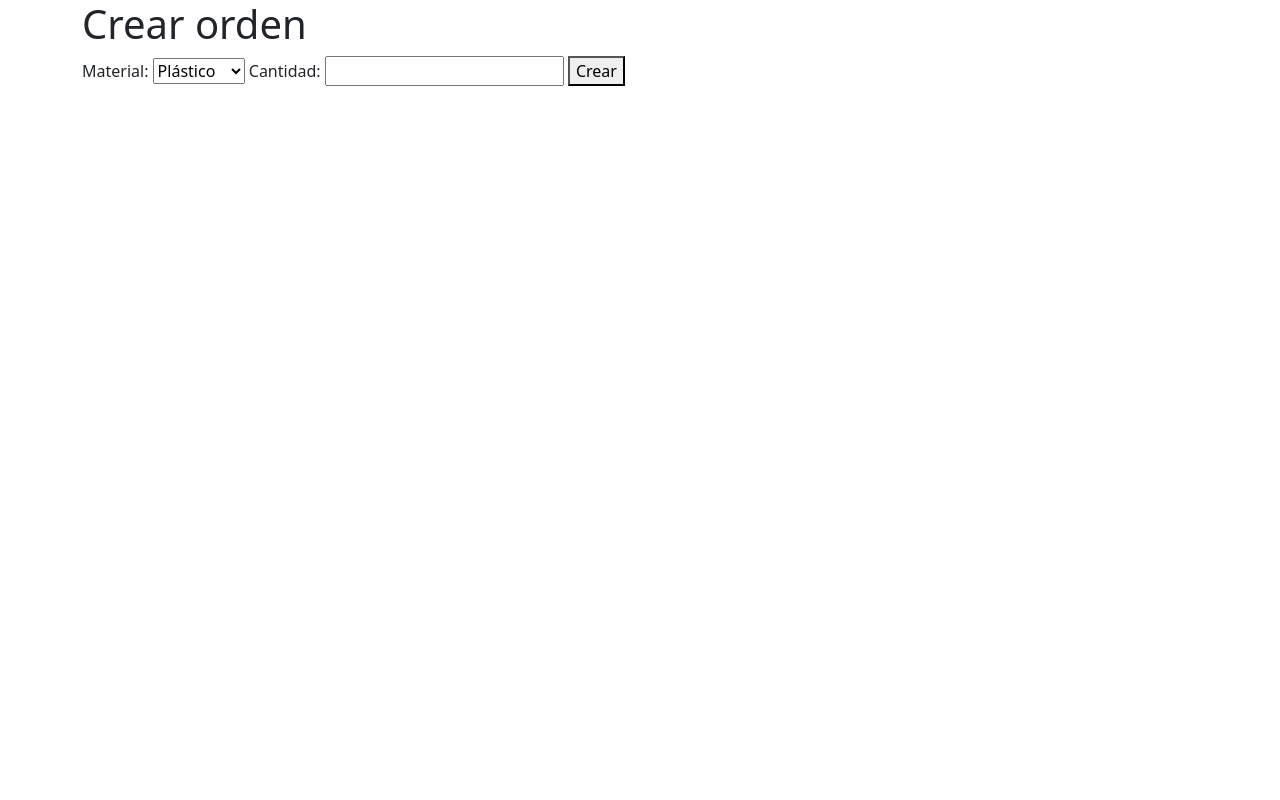
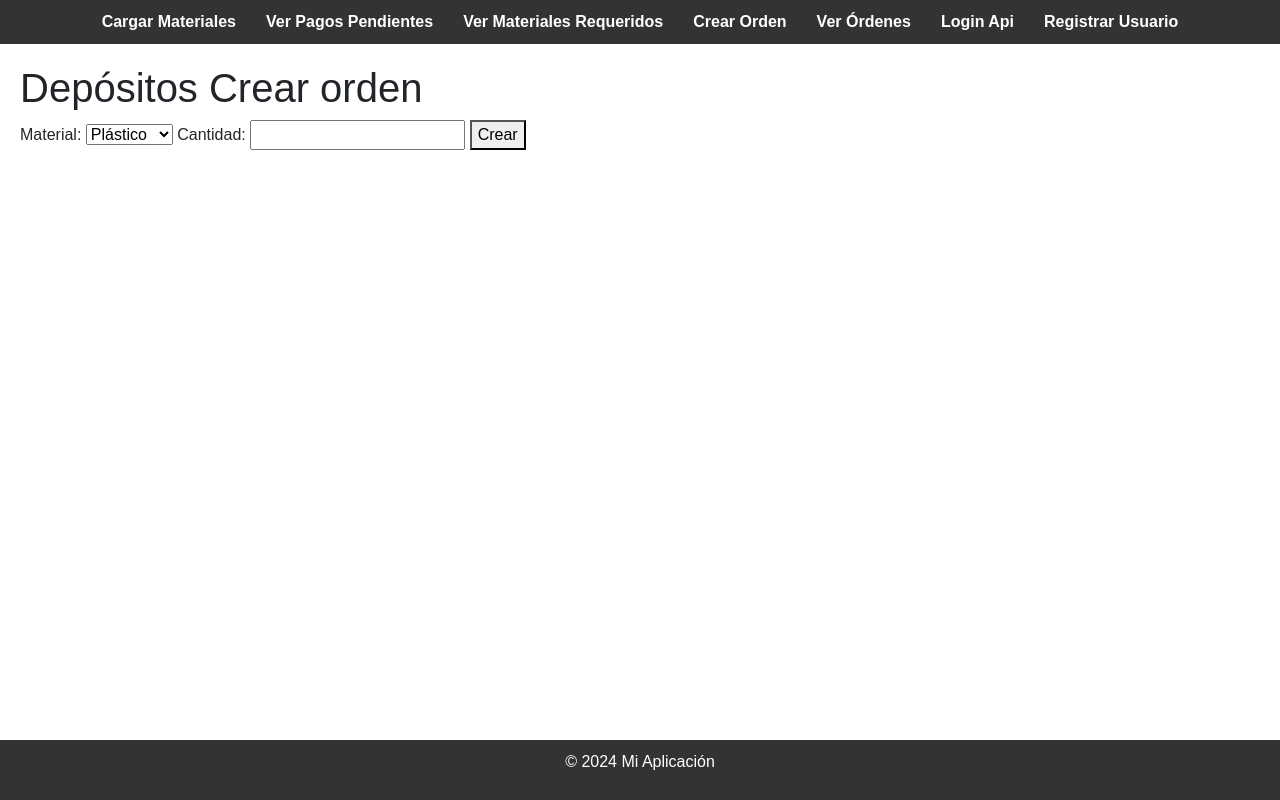
Before and after one commit to Agustin722/DSSD-TP-Grupo14, a Django app: page /create_order/ in a window 1280 px wide. Run offline with Django 4.2, Linux system fonts and the light colour scheme.

Commit message:
cambio url del cloud y agrego nav-bar

```diff
--- /dev/null
+++ b/my_app/static/styles/styles.css
@@ -0,0 +1,47 @@
+body {
+    font-family: Arial, sans-serif;
+    margin: 0;
+    padding: 0;
+}
+
+header {
+    background-color: #333;
+    color: white;
+    padding: 10px 0;
+}
+
+header nav ul {
+    list-style-type: none;
+    margin: 0;
+    padding: 0;
+    display: flex;
+    justify-content: center;
+}
+
+header nav ul li {
+    margin: 0 15px;
+}
+
+header nav ul li a {
+    color: white;
+    text-decoration: none;
+    font-weight: bold;
+}
+
+header nav ul li a:hover {
+    text-decoration: underline;
+}
+
+main {
+    padding: 20px;
+}
+
+footer {
+    text-align: center;
+    padding: 10px;
+    background-color: #333;
+    color: white;
+    position: fixed;
+    bottom: 0;
+    width: 100%;
+}
--- a/my_app/templates/create_order.html
+++ b/my_app/templates/create_order.html
@@ -1,7 +1,7 @@
 {% extends 'layout.html' %}
 
 {% block content %}
-  <h1>Crear orden</h1>
+  <h1>Depósitos Crear orden</h1>
   <form action="{% url 'create_order' %}" method="post">
     {% csrf_token %}
     <label>Material:</label>
--- a/my_app/templates/layout.html
+++ b/my_app/templates/layout.html
@@ -5,10 +5,41 @@
     <meta name="viewport" content="width=device-width, initial-scale=1.0">
     <title>{% block title %}{% endblock %}</title>
     <link href="https://cdn.jsdelivr.net/npm/bootstrap@5.3.0-alpha1/dist/css/bootstrap.min.css" rel="stylesheet">
+    {% load static %}
+
+    <link rel="stylesheet" href="{% static 'styles/styles.css' %}">
 </head>
-<body class="container">
-    {% block content %}
-    {% endblock %}
-    <script src="https://cdn.jsdelivr.net/npm/bootstrap@5.3.0-alpha1/dist/js/bootstrap.bundle.min.js"></script>
+
+<body>
+    <header>
+        <nav>
+            <ul>
+                <li><a href="{% url 'submit-materials' %}">Cargar Materiales</a></li>
+                <li><a href="{% url 'pago-pendiente' %}">Ver Pagos Pendientes</a></li>
+                <li><a href="{% url 'material_list' %}">Ver Materiales Requeridos</a></li>
+                <li><a href="{% url 'create_order' %}">Crear Orden</a></li>
+                <li><a href="{% url 'order_list' %}">Ver Órdenes</a></li>
+                <li><a href="{% url 'login_api' %}">Login Api</a></li>
+                <li><a href="{% url 'register_user' %}">Registrar Usuario</a></li>
+            </ul>
+        </nav>
+    </header>
+    <main>
+
+        {% if messages %}
+        <div class="mt-3">
+            <ul>
+                {% for message in messages %}
+                    <li{% if message.tags %} class="alert-{{ message.tags }}"{% endif %}>{{ message }}</li>
+                {% endfor %}
+            </ul>
+        {% endif %}
+        </div>
+        {% block content %}
+        {% endblock %}
+    </main>
+    <footer>
+        <p>&copy; 2024 Mi Aplicación</p>
+    </footer>
 </body>
 </html>
--- a/my_app/urls.py
+++ b/my_app/urls.py
@@ -4,7 +4,7 @@ from .controllers.login_controller import login_view
 from . import views
 
 urlpatterns = [
-    path('', login_view, name='login'),
+    path('', views.login_api, name='login_api'),
     path('ingresar-materiales/', submit_materials, name='submit-materials'),
     path('pago-pendiente/', pago_pendiente, name='pago-pendiente'),
     path('create_order/', views.create_order, name='create_order'),
--- a/my_app/views.py
+++ b/my_app/views.py
@@ -22,7 +22,7 @@ def create_order(request):
         # Enviar solicitud a la API externa con el token en el encabezado
         headers = {'Authorization': f'Bearer {token}'}
         response = requests.post(
-            "https://dssd-api-grupo14.onrender.com/api/create-order/",
+            "https://dssd-api-grupo14-e0s1.onrender.com/api/create-order/",
             json={'material_name': material, 'quantity': quantity},
             headers=headers
         )
@@ -50,7 +50,7 @@ def reserve_order(request, order_id):
 
         headers = {'Authorization': f'Bearer {token}'}
         response = requests.post(
-            f'https://dssd-api-grupo14.onrender.com/api/orders/reserve/{order_id}/',
+            f'https://dssd-api-grupo14-e0s1.onrender.com/api/orders/reserve/{order_id}/',
             headers=headers
         )
 
@@ -75,7 +75,7 @@ def deliver_order(request, order_id):
 
         headers = {'Authorization': f'Bearer {token}'}
         response = requests.post(
-            f'https://dssd-api-grupo14.onrender.com/api/deliver-order/{order_id}/',
+            f'https://dssd-api-grupo14-e0s1.onrender.com/api/deliver-order/{order_id}/',
             headers=headers
         )
 
@@ -97,13 +97,13 @@ def register_user(request):
 
         # Enviar solicitud a la API externa
         response = requests.post(
-            'https://dssd-api-grupo14.onrender.com/register/',
+            'https://dssd-api-grupo14-e0s1.onrender.com/register/',
             json={'username': username, 'email': email, 'password': password}
         )
 
         if response.status_code == 201:
             messages.success(request, 'Usuario registrado con éxito.')
-            return redirect('login')  # Redirige a la página de login o donde desees
+            return redirect('login_api')  # Redirige a la página de login o donde desees
         else:
             messages.error(request, 'Error al registrar el usuario.')
             return redirect('register_user')
@@ -118,7 +118,7 @@ def login_api(request):
         password = request.POST.get('password')
 
         # Define la URL de inicio de sesión de la API
-        api_login_url = f"https://dssd-api-grupo14.onrender.com/api/token/"  # Reemplaza con la URL de tu API
+        api_login_url = f"https://dssd-api-grupo14-e0s1.onrender.com/api/token/"  # Reemplaza con la URL de tu API
 
         # Enviar una solicitud de autenticación a la API para obtener el token JWT
         response = requests.post(api_login_url, data={'username': username, 'password': password})
@@ -156,7 +156,7 @@ def order_list(request):
         return redirect('login_api')
 
     # Define la URL de la API y el encabezado de autorización
-    api_url = "https://dssd-api-grupo14.onrender.com/api/orders/"
+    api_url = "https://dssd-api-grupo14-e0s1.onrender.com/api/orders/"
     headers = {'Authorization': f'Bearer {token}'}
 
     # Realiza la solicitud GET a la API para obtener la lista de órdenes
@@ -183,7 +183,7 @@ def material_list(request):
         return redirect('login_api')
 
     # Define la URL de la API y el encabezado de autorización
-    api_url = "https://dssd-api-grupo14.onrender.com/api/materials/"
+    api_url = "https://dssd-api-grupo14-e0s1.onrender.com/api/materials/"
     headers = {'Authorization': f'Bearer {token}'}
 
     # Realiza la solicitud GET a la API para obtener la lista de materiales
--- a/my_project/settings.py
+++ b/my_project/settings.py
@@ -100,4 +100,8 @@ TIME_ZONE = 'America/Argentina/Buenos_Aires'
 USE_I18N = True
 USE_L10N = True
 USE_TZ = True
-STATIC_URL = '/static/'
+STATIC_URL = 'my_app/static/'
+
+STATICFILES_DIRS = [
+    BASE_DIR / "my_app/static",  # Si usas una carpeta global en el proyecto
+]
```
Also changed, not shown: my_app/templates/login.html (deleted, +0 -30 lines), my_app/templates/material_list.html (+19 -8 lines).
